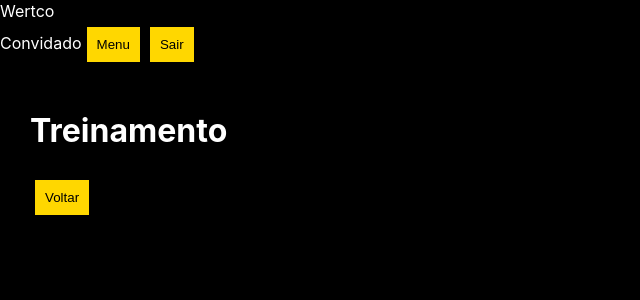
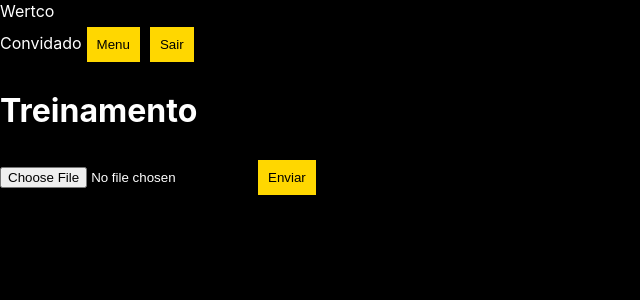
Before and after one commit to Wertco-Bombas/Wertco, a Next.js app: page /treinamento in a window 1280 px wide. Shown: the top 300 px of the page, without its empty margins (0-640 px from the left). Built offline with nearby package versions, Linux system fonts and the light colour scheme.

Commit message:
Update treinamento.js

```diff
--- a/pages/treinamento.js
+++ b/pages/treinamento.js
@@ -1,16 +1,37 @@
+import { useState } from 'react';
+import { supabase } from '../lib/supabase';
+
 export default function Treinamento() {
+  const [file, setFile] = useState(null);
+
+  async function upload() {
+    if (!file) return;
+
+    const fileName = `${Date.now()}_${file.name}`;
+
+    const { error } = await supabase.storage
+      .from('treinamentos')
+      .upload(fileName, file);
+
+    if (error) {
+      alert(error.message);
+      return;
+    }
+
+    alert('Arquivo enviado com sucesso!');
+  }
 
   return (
-    <div className="page">
-      <div className="container">
+    <div>
+      <h1>Treinamento</h1>
 
-        <h1>Treinamento</h1>
+      <input
+        type="file"
+        accept=".pdf,.doc,.docx"
+        onChange={e => setFile(e.target.files[0])}
+      />
 
-        <button onClick={() => history.back()}>
-          Voltar
-        </button>
-
-      </div>
+      <button onClick={upload}>Enviar</button>
     </div>
   );
 }
```
